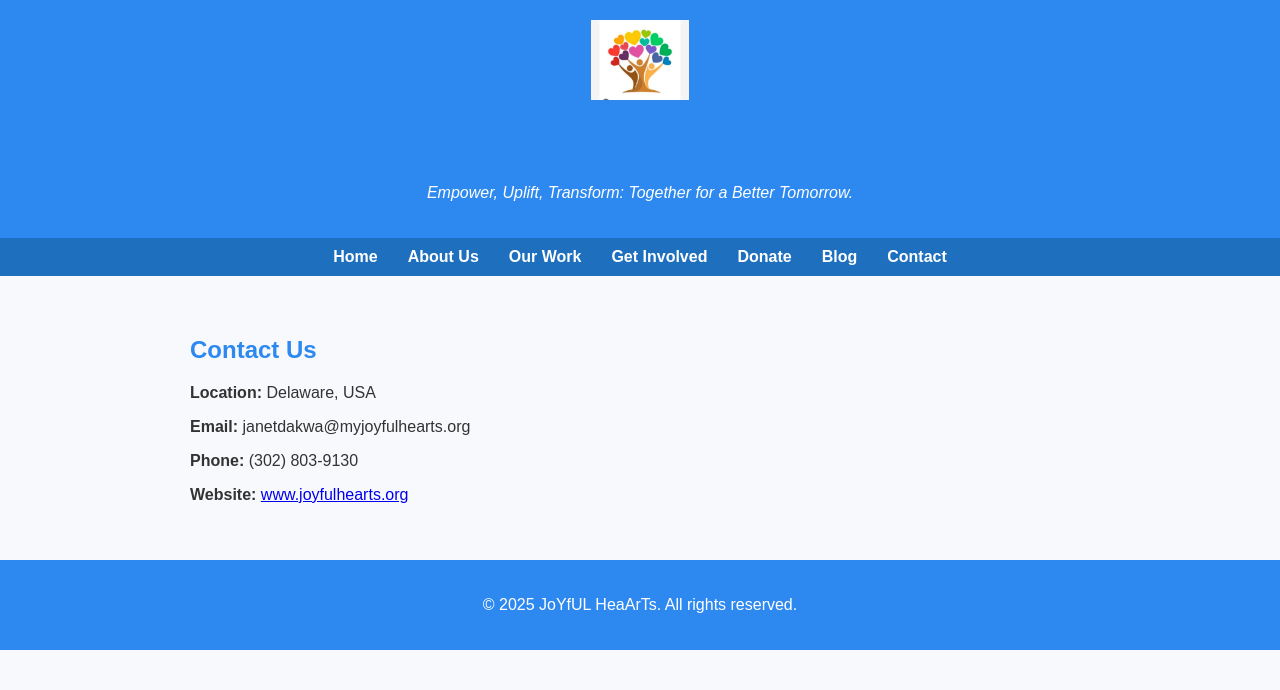
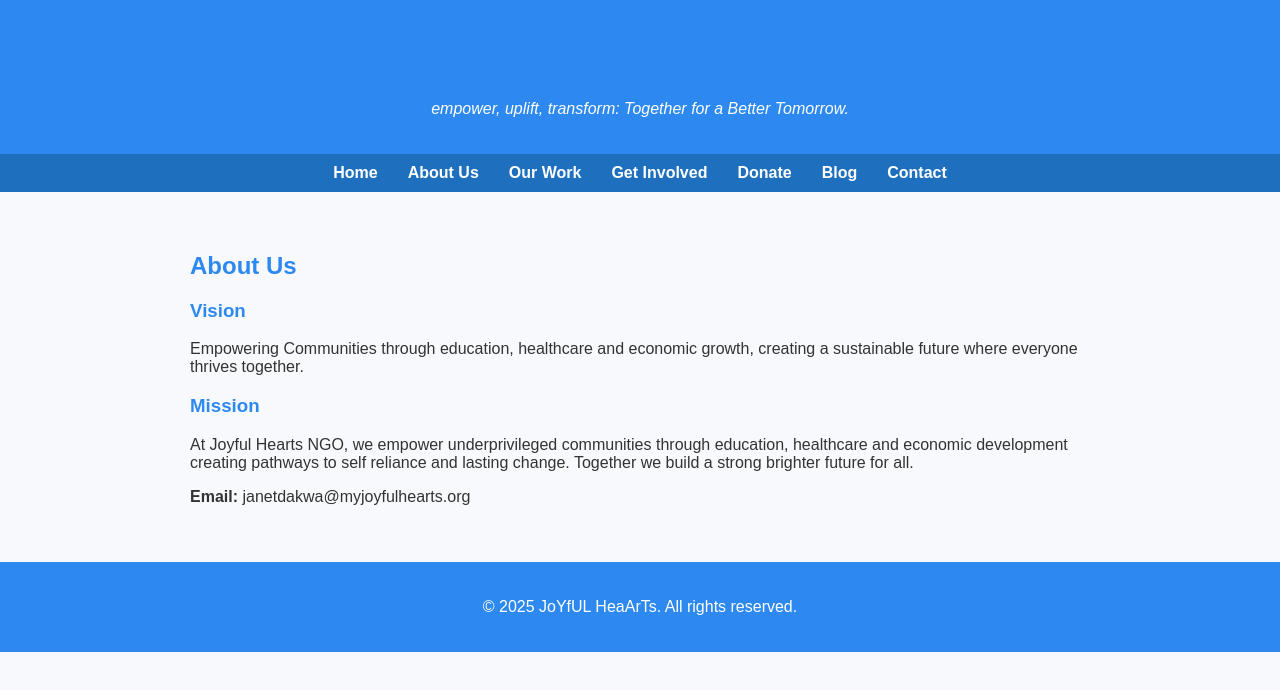
Before and after one commit to eadjei7873/joyfulhearts, a plain HTML site: page contact.html in a window 1280 px wide. Drawn offline with Linux system fonts and the light colour scheme.

Commit message:
Update contact.html

```diff
--- a/contact.html
+++ b/contact.html
@@ -1,26 +1,22 @@
-
 <!DOCTYPE html>
 <html lang="en">
 <head>
   <meta charset="UTF-8" />
   <meta name="viewport" content="width=device-width, initial-scale=1.0" />
-  <title>Contact Us - JoYfUL HeaArTs</title>
+  <title>About Us - JoYfUL HeaArTs</title>
   <style>
-    body { font-family: Arial, sans-serif; margin: 0; padding: 0; background: #f7f9fc; color: #333; }
-    header { background: #2d89ef; color: white; padding: 20px 0; text-align: center; }
-    header img { max-height: 80px; }
+    body { font-family: Arial, sans-serif; background: #f7f9fc; margin: 0; padding: 0; color: #333; }
+    header, footer { background: #2d89ef; color: white; text-align: center; padding: 20px 0; }
     nav { background: #1e70bf; display: flex; justify-content: center; padding: 10px 0; }
     nav a { color: white; margin: 0 15px; text-decoration: none; font-weight: bold; }
     section { padding: 40px 20px; max-width: 900px; margin: auto; }
-    footer { background: #2d89ef; color: white; text-align: center; padding: 20px; }
-    h1, h2 { color: #2d89ef; }
+    h1, h2, h3 { color: #2d89ef; }
   </style>
 </head>
 <body>
   <header>
-    <img src="49978.jpg" alt="Joyful Hearts Logo" />
     <h1>JoYfUL HeaArTs</h1>
-    <p><em>Empower, Uplift, Transform: Together for a Better Tomorrow.</em></p>
+    <p><em>empower, uplift, transform: Together for a Better Tomorrow.</em></p>
   </header>
   <nav>
     <a href="index.html">Home</a>
@@ -32,11 +28,12 @@
     <a href="contact.html">Contact</a>
   </nav>
   <section>
-<h2>Contact Us</h2>
-<p><strong>Location:</strong> Delaware, USA</p>
-<p><strong>Email:</strong> janetdakwa@myjoyfulhearts.org</p>
-<p><strong>Phone:</strong> (302) 803-9130</p>
-<p><strong>Website:</strong> <a href="http://www.joyfulhearts.org">www.joyfulhearts.org</a></p>
+    <h2>About Us</h2>
+    <h3>Vision</h3>
+    <p>Empowering Communities through education, healthcare and economic growth, creating a sustainable future where everyone thrives together.</p>
+    <h3>Mission</h3>
+    <p>At Joyful Hearts NGO, we empower underprivileged communities through education, healthcare and economic development creating pathways to self reliance and lasting change. Together we build a strong brighter future for all.</p>
+    <p><strong>Email:</strong> janetdakwa@myjoyfulhearts.org</p>
   </section>
   <footer>
     <p>&copy; 2025 JoYfUL HeaArTs. All rights reserved.</p>
```
